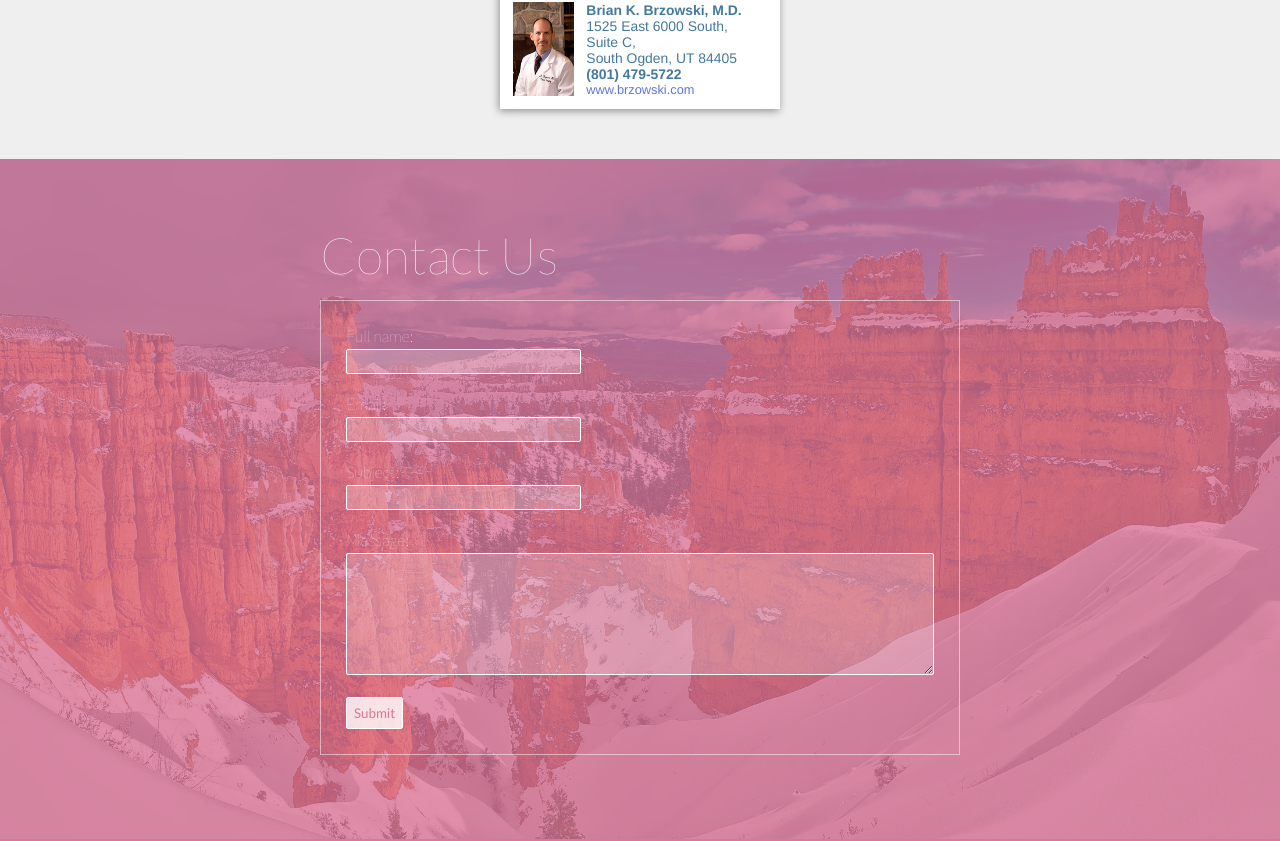
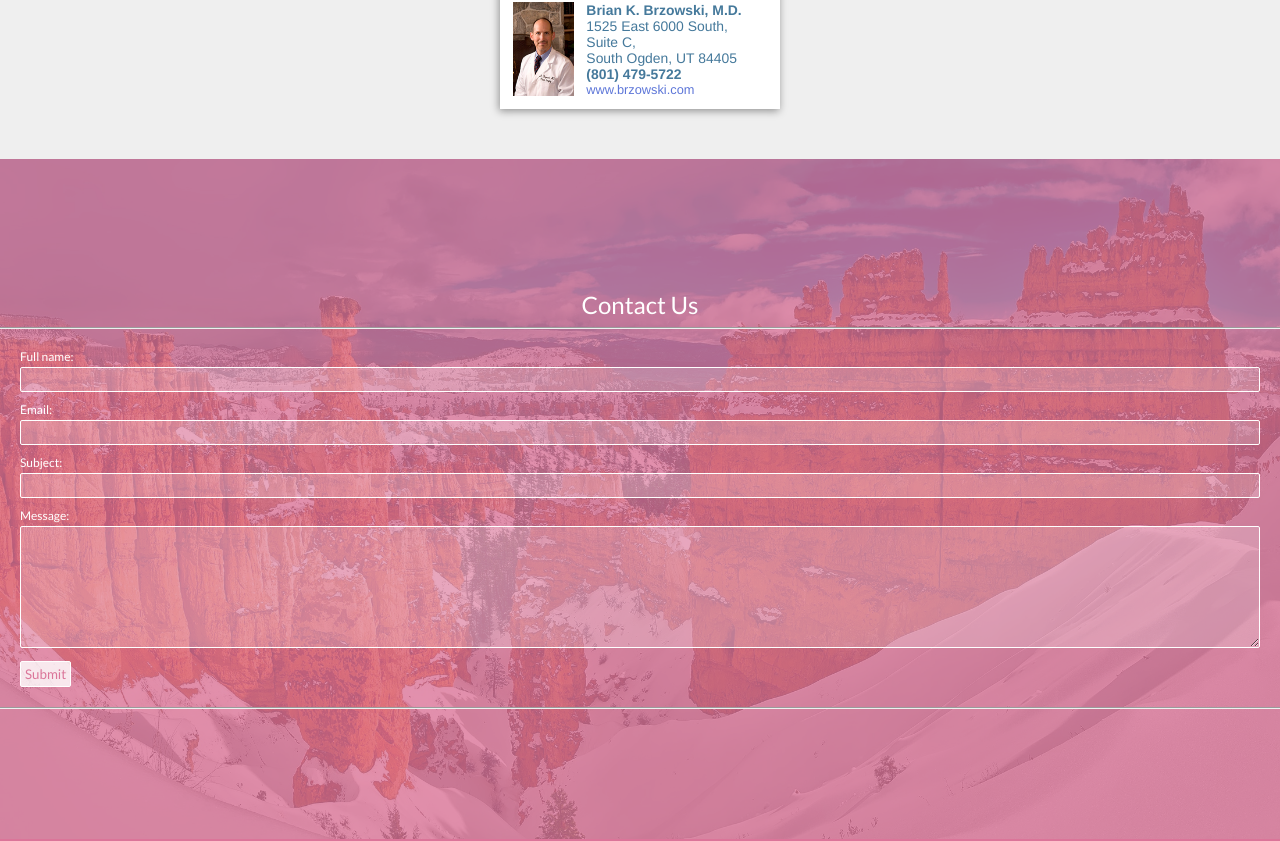
Before and after one commit to joshin-run/upss, a React (Create React App) app: page / in a window 1280 px wide. Shown: the part 2503-3344 px from the top of the page. Built offline with nearby package versions, Linux system fonts and the light colour scheme.

Commit message:
Feat (style) contact 480px version

```diff
--- a/src/containers/ContactUs.js
+++ b/src/containers/ContactUs.js
@@ -6,21 +6,17 @@ class Banner extends Component {
       <div className="contactUs-wrapper">
         <div className="contactUs-overlay">
           <div className="contactUs-text-container">
-            <p>Contact Us</p>
+            <p className="title">Contact Us</p>
             <form action="">
               <fieldset className="fieldset">
-                Full name:<br />
+                <p className="form-label">Full name:</p>
                 <input className="input-fields" type="text" name="fullname" />
-                <br />
-                Email:<br />
+                <p className="form-label">Email:</p>
                 <input className="input-fields" type="text" name="email" />
-                <br />
-                Subject:<br />
+                <p className="form-label">Subject:</p>
                 <input className="input-fields" type="text" name="subject" />
-                <br />
-                Message:<br />
+                <p className="form-label">Message:</p>
                 <textarea className="input-area" rows="8" />
-                <br /><br />
                 <input className="submit-btn" type="submit" value="Submit" />
               </fieldset>
             </form>
--- a/src/styles/App.css
+++ b/src/styles/App.css
@@ -108,17 +108,18 @@
 
 .contactUs-wrapper {
   display: flex;
-  flex-direction: row;
+  flex-direction: column;
   flex-wrap: wrap;
   justify-content: center;
-  align-items: flex-start;
+  align-items: center;
   height: 85vh;
   width: 100vw;
   background-image: url(../images/bryce-canyon.jpg);
   z-index: 0;
   background-position: center center;
   background-repeat: no-repeat;
-  background-size: cover; }
+  background-size: cover;
+  color: #fff; }
 
 .contactUs-overlay {
   display: flex;
@@ -140,41 +141,43 @@
   align-items: left;
   font-family: "Lato Hairline", sans-serif;
   font-weight: lighter;
-  color: #fff;
-  z-index: 200;
-  margin-bottom: 20px; }
-  .contactUs-text-container p:nth-child(1) {
-    font-size: 3.15rem;
-    margin-bottom: 15px; }
-  .contactUs-text-container p:nth-child(2) {
-    font-size: 0.9rem;
-    font-weight: light;
-    margin-bottom: 10px; }
+  z-index: 200; }
+  .contactUs-text-container .title {
+    font-size: 1.5rem;
+    font-family: "Lato", sans-serif;
+    margin-bottom: 8px;
+    width: 100vw;
+    text-align: center; }
   .contactUs-text-container .fieldset {
-    padding: 25px;
-    width: 50vw;
-    border: 1px solid rgba(255, 255, 255, 0.5); }
+    height: auto;
+    width: 100vw;
+    padding: 20px;
+    border-right: none;
+    border-left: none; }
+    .contactUs-text-container .fieldset .form-label {
+      font-size: 0.75em;
+      font-family: "Lato", sans-serif;
+      margin-bottom: 3px; }
     .contactUs-text-container .fieldset .input-fields {
-      margin-bottom: 20px;
       background-color: rgba(255, 255, 255, 0.2);
       border: 1px solid #fff;
       border-radius: 2px;
-      width: 40%;
+      width: 100%;
       height: 25px;
-      margin-top: 4px; }
+      margin-bottom: 10px; }
     .contactUs-text-container .fieldset .input-area {
       background-color: rgba(255, 255, 255, 0.2);
       border: 1px solid #fff;
       border-radius: 2px;
       width: 100%;
-      margin-top: 4px; }
+      margin-bottom: 10px; }
     .contactUs-text-container .fieldset .submit-btn {
       background-color: rgba(255, 255, 255, 0.8);
       border: 1px solid #fff;
       border-radius: 2px;
       width: auto;
       height: auto;
-      padding: 7px;
+      padding: 4px;
       font-family: "Lato", sans-serif;
       color: #db7599; }
       .contactUs-text-container .fieldset .submit-btn:hover {
--- a/src/styles/_contactus.sass
+++ b/src/styles/_contactus.sass
@@ -1,9 +1,9 @@
 .contactUs-wrapper
   display: flex
-  flex-direction: row
+  flex-direction: column
   flex-wrap: wrap
   justify-content: center
-  align-items: flex-start
+  align-items: center
   height: 85vh
   width: 100vw
   background-image: url(../images/bryce-canyon.jpg)
@@ -11,6 +11,7 @@
   background-position: center center
   background-repeat: no-repeat
   background-size: cover
+  color: #fff
 
 .contactUs-overlay
   display: flex
@@ -23,7 +24,6 @@
   height: inherit
   width: 100vw
   background-color: rgba(219,117,153,0.8)
-  // background-image: linear-gradient(to bottom right,rgba(255,255,127,0.8),rgba(254,1,154,0.8))
 
 .contactUs-text-container
   display: flex
@@ -32,44 +32,59 @@
   justify-content: center
   align-items: left
   font-family: 'Lato Hairline', sans-serif
+  font-weight: lighter
+  z-index: 200
   // font-family: Helvetica Neue, sans-serif
-  font-weight: lighter
-  color: #fff
-  z-index: 200
-  margin-bottom: 20px
+  // margin-bottom: 20px
   // font-family: 'Gill Sans'
   // position: relative
   // align-self: center
 
-  p:nth-child(1)
-    font-size: 3.15rem
-    margin-bottom: 15px
+  .title
+    font-size: 1.5rem
+    font-family: 'Lato', sans-serif
+    margin-bottom: 8px
+    width: 100vw
+    text-align: center
 
-  p:nth-child(2)
-    font-size: .90rem
-    font-weight: light
-    margin-bottom: 10px
+
+  // p:nth-child(2)
+  //   font-size: .50rem
+  //   font-weight: light
+  //   // margin-bottom: 10px
 
   .fieldset
-    padding: 25px
-    width: 50vw
-    border: 1px solid rgba(255,255,255,0.5)
+    height: auto
+    width: 100vw
+    padding: 20px
+    border-right: none
+    border-left: none
+    // border: 1px solid rgba(255,255,255,0.5)
+    // margin: 10px
+
+    .form-label
+      font-size: .75em
+      font-family: 'Lato', sans-serif
+      margin-bottom: 3px
 
     .input-fields
-      margin-bottom: 20px
       background-color: rgba(255,255,255,0.2)
       border: 1px solid #fff
       border-radius: 2px
-      width: 40%
+      width: 100%
       height: 25px
-      margin-top: 4px
+      margin-bottom: 10px
+      // width: 40%
+      // margin-bottom: 20px
+      // height: auto
+      // margin-top: 4px
 
     .input-area
       background-color: rgba(255,255,255,0.2)
       border: 1px solid #fff
       border-radius: 2px
       width: 100%
-      margin-top: 4px
+      margin-bottom: 10px
 
     .submit-btn
       background-color: rgba(255,255,255,0.8)
@@ -77,10 +92,99 @@
       border-radius: 2px
       width: auto
       height: auto
-      padding: 7px
+      padding: 4px
       font-family: 'Lato', sans-serif
       color: rgb(219,117,153)
 
       &:hover
         background-color: rgba(255,255,255,0.2)
         color: #fff
+
+@media only screen and (min-width: 481px)
+
+// .contactUs-wrapper
+//   display: flex
+//   flex-direction: row
+//   flex-wrap: wrap
+//   justify-content: center
+//   align-items: flex-start
+//   height: 85vh
+//   width: 100vw
+//   background-image: url(../images/bryce-canyon.jpg)
+//   z-index: 0
+//   background-position: center center
+//   background-repeat: no-repeat
+//   background-size: cover
+//
+// .contactUs-overlay
+//   display: flex
+//   flex-direction: column
+//   flex-wrap: wrap
+//   justify-content: center
+//   align-items: center
+//   position: absolute
+//   z-index: 10
+//   height: inherit
+//   width: 100vw
+//   background-color: rgba(219,117,153,0.8)
+//   // background-image: linear-gradient(to bottom right,rgba(255,255,127,0.8),rgba(254,1,154,0.8))
+//
+// .contactUs-text-container
+//   display: flex
+//   flex-direction: column
+//   flex-wrap: wrap
+//   justify-content: center
+//   align-items: left
+//   font-family: 'Lato Hairline', sans-serif
+//   // font-family: Helvetica Neue, sans-serif
+//   font-weight: lighter
+//   color: #fff
+//   z-index: 200
+//   margin-bottom: 20px
+//   // font-family: 'Gill Sans'
+//   // position: relative
+//   // align-self: center
+//
+//   p:nth-child(1)
+//     font-size: 3.15rem
+//     margin-bottom: 15px
+//
+//   p:nth-child(2)
+//     font-size: .90rem
+//     font-weight: light
+//     margin-bottom: 10px
+//
+//   .fieldset
+//     padding: 25px
+//     width: 50vw
+//     border: 1px solid rgba(255,255,255,0.5)
+//
+//     .input-fields
+//       margin-bottom: 20px
+//       background-color: rgba(255,255,255,0.2)
+//       border: 1px solid #fff
+//       border-radius: 2px
+//       width: 40%
+//       height: 25px
+//       margin-top: 4px
+//
+//     .input-area
+//       background-color: rgba(255,255,255,0.2)
+//       border: 1px solid #fff
+//       border-radius: 2px
+//       width: 100%
+//       margin-top: 4px
+//
+//     .submit-btn
+//       background-color: rgba(255,255,255,0.8)
+//       border: 1px solid #fff
+//       border-radius: 2px
+//       width: auto
+//       height: auto
+//       padding: 7px
+//       font-family: 'Lato', sans-serif
+//       color: rgb(219,117,153)
+//
+//       &:hover
+//         background-color: rgba(255,255,255,0.2)
+//         color: #fff
```
Also changed, not shown: 2 other files (tests, documents, lock files or other folders).
